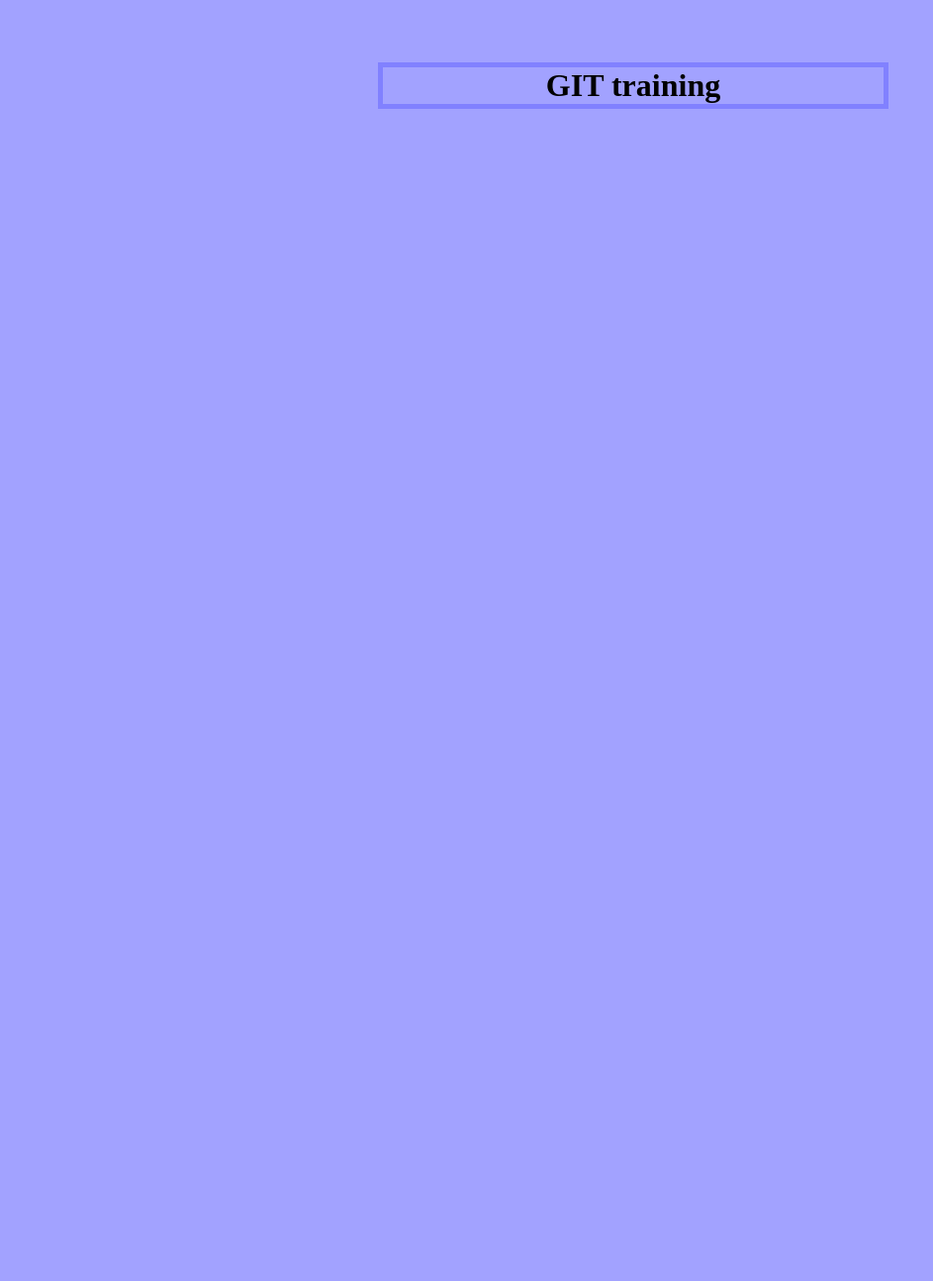
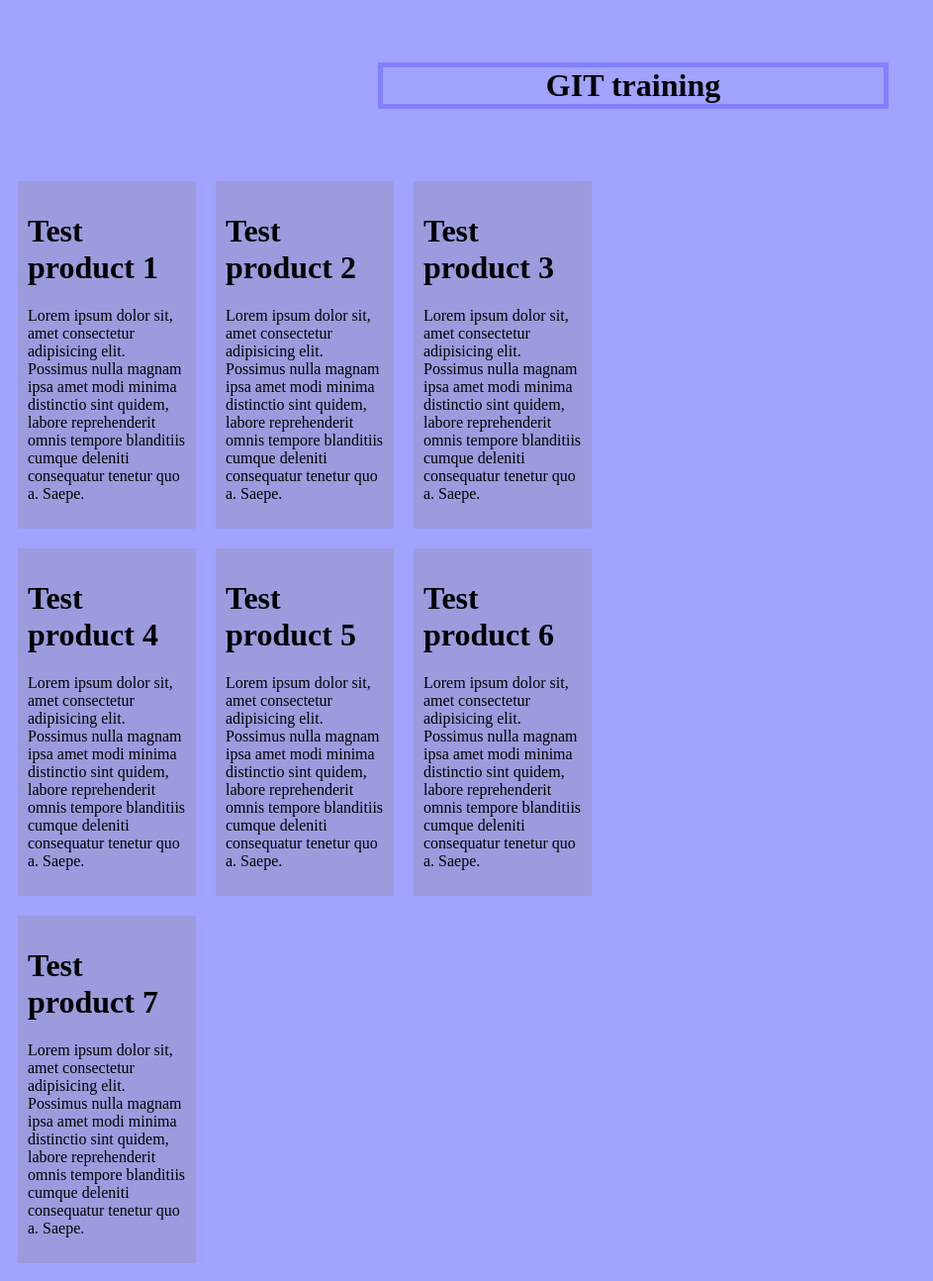
Before and after one commit to waleed-maqar89/test-git, a PHP site: page / in a window 1280 px wide. Shown: the whole page at 99% size, without its empty margins (0-943 px from the left). Before the commit the page ends 110 px from the top, so only its background shows below. Run offline with PHP 8.4, Linux system fonts and the light colour scheme.

Commit message:
add products container
Add div contains all products and make at a grid with styling for single product div

```diff
--- a/index.php
+++ b/index.php
@@ -10,7 +10,19 @@
 
 <body>
   <H1 id="siteTitle">GIT training</H1>
-
+  <div class="product-container">
+    <?php $count = 7;
+    for ($i = 1; $i <= $count; $i++) :
+    ?>
+    <div class="product-card">
+      <h1>Test product <?= $i ?></h1>
+      <p>
+        Lorem ipsum dolor sit, amet consectetur adipisicing elit. Possimus nulla magnam ipsa amet modi minima distinctio
+        sint quidem, labore reprehenderit omnis tempore blanditiis cumque deleniti consequatur tenetur quo a. Saepe.
+      </p>
+    </div>
+    <?php endfor; ?>
+  </div>
   <script src="main.js"></script>
 </body>
 
--- a/style.css
+++ b/style.css
@@ -2,9 +2,20 @@ body {
   background-color: rgba(100, 100, 255, .6);
 }
 
-h1 {
+#siteTitle {
   text-align: center;
   margin: 5% auto;
   width: 40%;
   border: 5px solid rgba(80, 80, 255, .4);
 }
+
+.product-container {
+  display: grid;
+  grid-template-columns: repeat(3, 200px);
+}
+
+.product-card {
+  margin: 10px;
+  padding: 5%;
+  background-color: rgba(150, 150, 200, .6);
+}
```
